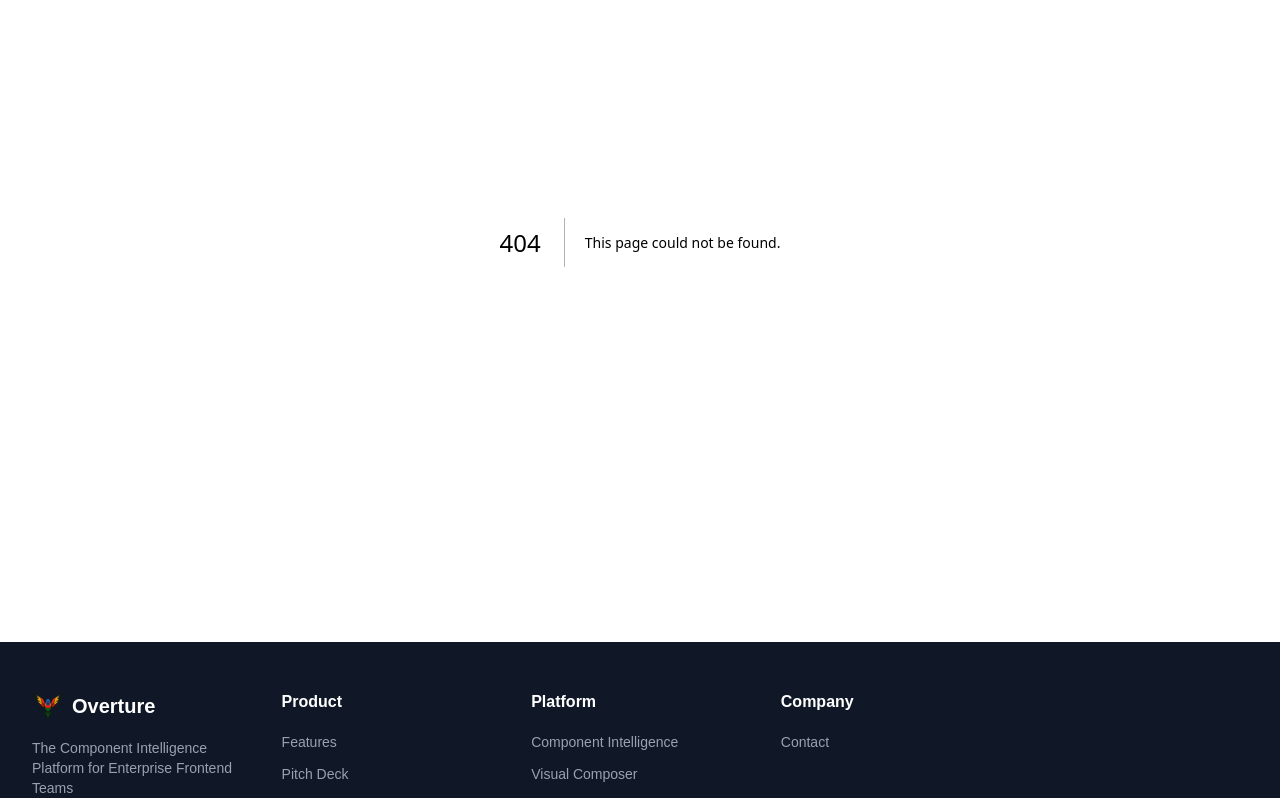
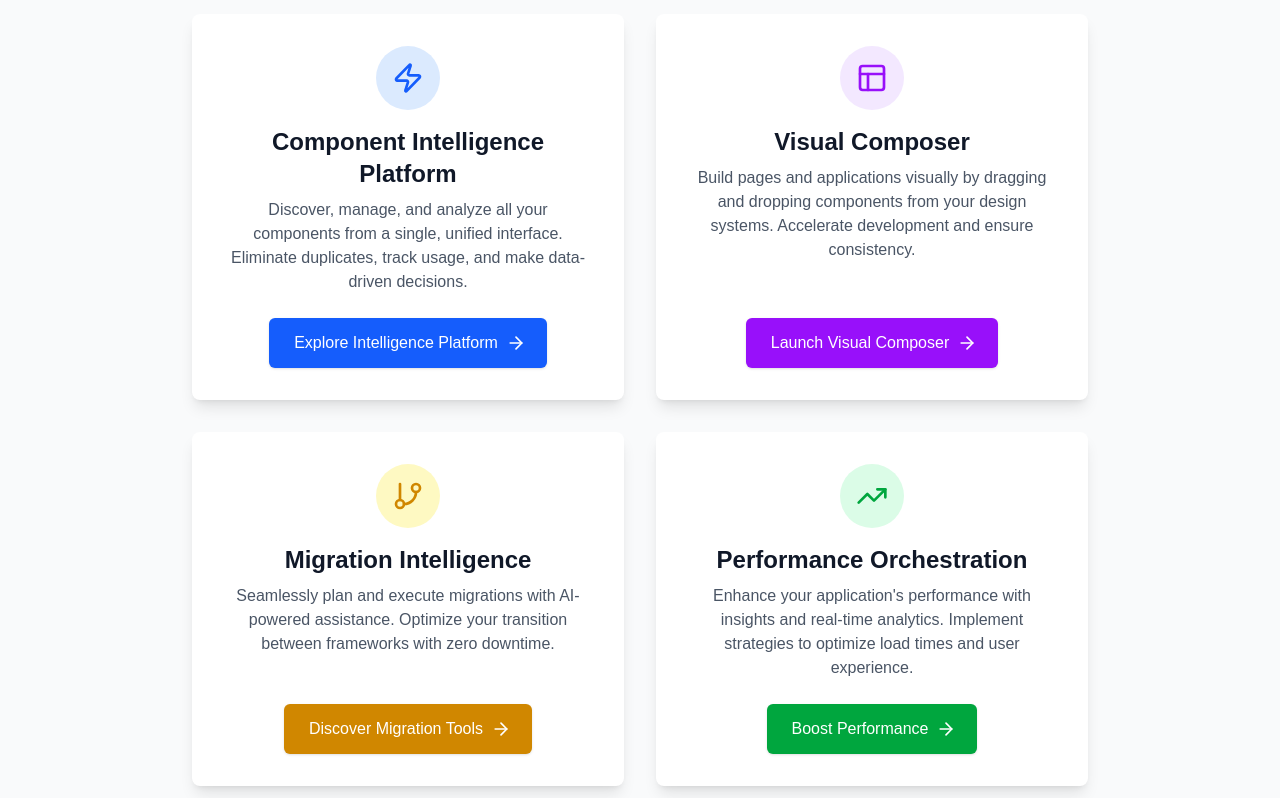
Before and after one commit to asemqaffaf/Overture, a Next.js app: page /demo in a window 1280 px wide. Before the commit this address had no page. Shown: the part 240-1038 px from the top of the page. Built offline with nearby package versions, Linux system fonts and the light colour scheme.

Commit message:
Fix migration-intelligence link in home page

```diff
--- /dev/null
+++ b/src/app/demo/page.tsx
@@ -0,0 +1,81 @@
+'use client';
+import React from 'react';
+import Link from 'next/link';
+import { ArrowRight, Zap, Layout, GitBranch, TrendingUp } from 'lucide-react';
+
+const DemoPage = () => {
+  return (
+    <div className="min-h-screen bg-gray-50 flex flex-col items-center justify-center p-8">
+      <div className="text-center mb-12">
+        <h1 className="text-5xl font-bold text-gray-900 mb-4">Welcome to the Overture Demo</h1>
+        <p className="text-xl text-gray-600">
+          Explore the core features of the Overture platform.
+        </p>
+      </div>
+
+      <div className="max-w-4xl w-full grid md:grid-cols-2 lg:grid-cols-2 gap-8">
+        {/* Card for Component Intelligence Platform */}
+        <div className="bg-white rounded-lg shadow-lg p-8 flex flex-col items-center text-center hover:shadow-xl transition-shadow">
+          <div className="p-4 bg-blue-100 rounded-full mb-4">
+            <Zap className="w-8 h-8 text-blue-600" />
+          </div>
+          <h2 className="text-2xl font-bold text-gray-900 mb-2">Component Intelligence Platform</h2>
+          <p className="text-gray-600 mb-6 flex-grow">
+            Discover, manage, and analyze all your components from a single, unified interface. Eliminate duplicates, track usage, and make data-driven decisions.
+          </p>
+          <Link href="/component-intelligence-platform" className="mt-auto inline-flex items-center px-6 py-3 border border-transparent text-base font-medium rounded-md shadow-sm text-white bg-blue-600 hover:bg-blue-700 focus:outline-none focus:ring-2 focus:ring-offset-2 focus:ring-blue-500">
+              Explore Intelligence Platform
+              <ArrowRight className="ml-2 -mr-1 h-5 w-5" />
+          </Link>
+        </div>
+
+        {/* Card for Visual Composer */}
+        <div className="bg-white rounded-lg shadow-lg p-8 flex flex-col items-center text-center hover:shadow-xl transition-shadow">
+          <div className="p-4 bg-purple-100 rounded-full mb-4">
+            <Layout className="w-8 h-8 text-purple-600" />
+          </div>
+          <h2 className="text-2xl font-bold text-gray-900 mb-2">Visual Composer</h2>
+          <p className="text-gray-600 mb-6 flex-grow">
+            Build pages and applications visually by dragging and dropping components from your design systems. Accelerate development and ensure consistency.
+          </p>
+          <Link href="/visual-composer" className="mt-auto inline-flex items-center px-6 py-3 border border-transparent text-base font-medium rounded-md shadow-sm text-white bg-purple-600 hover:bg-purple-700 focus:outline-none focus:ring-2 focus:ring-offset-2 focus:ring-purple-500">
+              Launch Visual Composer
+              <ArrowRight className="ml-2 -mr-1 h-5 w-5" />
+          </Link>
+        </div>
+
+        {/* Card for Migration Intelligence */}
+        <div className="bg-white rounded-lg shadow-lg p-8 flex flex-col items-center text-center hover:shadow-xl transition-shadow">
+          <div className="p-4 bg-yellow-100 rounded-full mb-4">
+            <GitBranch className="w-8 h-8 text-yellow-600" />
+          </div>
+          <h2 className="text-2xl font-bold text-gray-900 mb-2">Migration Intelligence</h2>
+          <p className="text-gray-600 mb-6 flex-grow">
+            Seamlessly plan and execute migrations with AI-powered assistance. Optimize your transition between frameworks with zero downtime.
+          </p>
+          <Link href="/migration-intelligence" className="mt-auto inline-flex items-center px-6 py-3 border border-transparent text-base font-medium rounded-md shadow-sm text-white bg-yellow-600 hover:bg-yellow-700 focus:outline-none focus:ring-2 focus:ring-offset-2 focus:ring-yellow-500">
+              Discover Migration Tools
+              <ArrowRight className="ml-2 -mr-1 h-5 w-5" />
+          </Link>
+        </div>
+
+        {/* Card for Performance Orchestration */}
+        <div className="bg-white rounded-lg shadow-lg p-8 flex flex-col items-center text-center hover:shadow-xl transition-shadow">
+          <div className="p-4 bg-green-100 rounded-full mb-4">
+            <TrendingUp className="w-8 h-8 text-green-600" />
+          </div>
+          <h2 className="text-2xl font-bold text-gray-900 mb-2">Performance Orchestration</h2>
+          <p className="text-gray-600 mb-6 flex-grow">
+            Enhance your application&apos;s performance with insights and real-time analytics. Implement strategies to optimize load times and user experience.
+          </p>
+          <Link href="/performance-orchestration" className="mt-auto inline-flex items-center px-6 py-3 border border-transparent text-base font-medium rounded-md shadow-sm text-white bg-green-600 hover:bg-green-700 focus:outline-none focus:ring-2 focus:ring-offset-2 focus:ring-green-500">
+              Boost Performance
+              <ArrowRight className="ml-2 -mr-1 h-5 w-5" />
+          </Link>
+        </div>
+      </div>
+    </div>
+  );
+};
+
+export default DemoPage;
```
